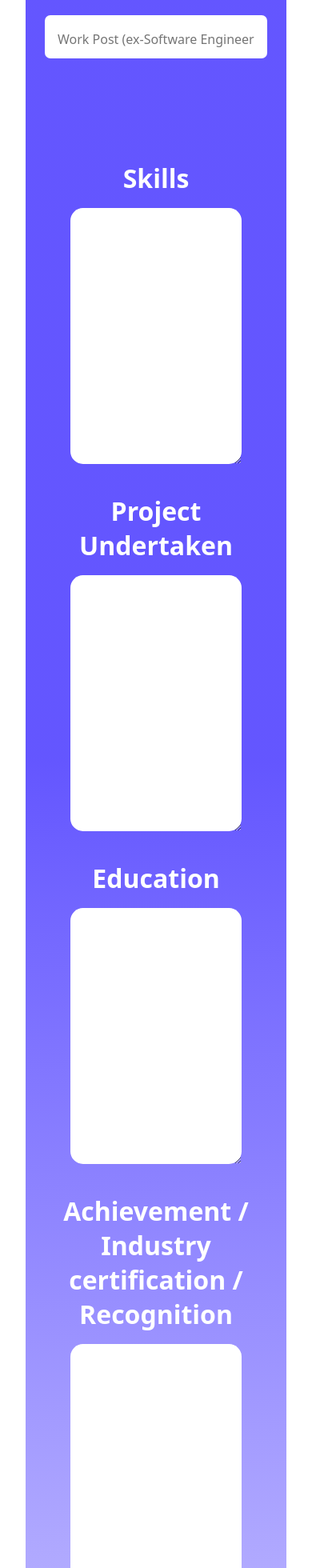
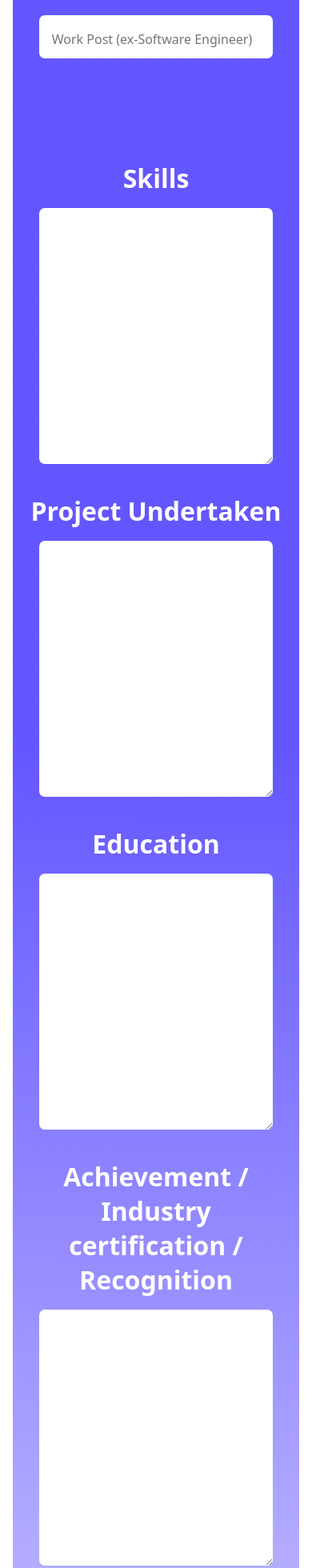
Before and after one commit to soumen974/WorkFolio, a React (Create React App) app: page / in a window 390 px wide. Shown: the part 1106-3066 px from the top of the page at 80% size. Built offline with nearby package versions, Linux system fonts and the light colour scheme.

Commit message:
form responsive done

```diff
--- a/src/Components/FormResume.css
+++ b/src/Components/FormResume.css
@@ -119,7 +119,6 @@ abbr{
  textarea:focus{
    outline: none;
    transform: scale(1.05);
-   border:7px solid skyblue;
 
 }
 
@@ -163,9 +162,7 @@ background: linear-gradient(9deg, rgba(26, 6, 255, 0.63) 50.96%, rgba(26, 6, 255
    transition: ease-in-out 0.5s;
 
 }
-.objectives textarea:focus{
-    border:7px solid skyblue;
- }
+
 
 
 .mx-intrst-and-lang{
@@ -199,7 +196,6 @@ background: linear-gradient(9deg, rgba(26, 6, 255, 0.63) 50.96%, rgba(26, 6, 255
 
 .Contacts-Links input:focus{
     transform: scale(1.05 , 1.05);
-    border:2px solid powderblue;
 
 
  }
@@ -209,19 +205,11 @@ background: linear-gradient(9deg, rgba(26, 6, 255, 0.63) 50.96%, rgba(26, 6, 255
     width: 73%;
     height: 20rem;
    max-width: 100%;
-   max-height: 25rem;
-   border: none;
-   outline: none;
+   border-radius: 0.99rem;
 
-   border-radius: 0.99rem;
-   padding: 1rem;
-   font-size: 1.2rem;
-   transition: ease-in-out 0.5s;
 
 }
-.intern-dv textarea:focus{
-    border:7px solid skyblue;
- }
+
 .mx-intrst-and-lang textarea{
     height: inherit;
     width: 24rem;
@@ -255,7 +243,6 @@ background: linear-gradient(9deg, rgba(26, 6, 255, 0.63) 50.96%, rgba(26, 6, 255
 
     }
     .Form-01_color-back{
-        /* display: grid; */
         padding: 0rem ;
         border-radius: 22.048px;
 
@@ -269,6 +256,16 @@ background: linear-gradient(9deg, rgba(26, 6, 255, 0.63) 50.96%, rgba(26, 6, 255
 }
 
 @media (max-width:580px) {
+
+    .Form-01{
+        padding: 0rem 1rem 2rem 1rem;
+
+    }
+    .Form-02{
+        padding: 0rem 1rem 2rem 1rem;
+
+    }
+
     .FormHeadder svg{
         width:100%;
         position: sticky;
@@ -279,21 +276,64 @@ background: linear-gradient(9deg, rgba(26, 6, 255, 0.63) 50.96%, rgba(26, 6, 255
         /* display: grid; */
         padding: 0;
         margin: 0;
-        border-radius: 15px;
+        border-radius: 10px;
+
+    }
+    .Form-02_color-back{
+        /* display: grid; */
+        padding: 0;
+        margin: 0;
+        border-radius: 10px;
+
+    }
+
+
+    .Initial-details-inputs input{
+
+        height: 3.4rem;
+        font-size: 1.4rem;
+        width: 75vw;
+        border-radius: 7px;
+        padding: 1rem;
+
+    }
+    .link-inputs input{
+        height: 3.4rem;
+        font-size: 1.4rem;
+        width: 75vw;
+        border-radius: 7px;
+        padding: 1rem;
+        border-radius: 0.44rem;
+
 
     }
 
     .objectives textarea{
-        width: 55vw;
-
+        width: 75vw;
+        border-radius: 0.44rem;
        transition: ease-in-out 0.1s;
     }
 
+    .intern-dv textarea{
+        width: 75vw;
+        border-radius: 0.44rem;
+
+
+    }
+
     .mx-intrst-and-lang  textarea{
-        width: 55vw;
-
+        width: 75vw;
+        border-radius: 0.44rem;
         transition: ease-in-out 0.1s;
     }
 
+    .Rest-big-details textarea{
+        width: 75vw;
+        border-radius: 0.44rem;
+        padding: 1rem;
+        font-size: 1.2rem;
+    }
+
+
 
 }
```
